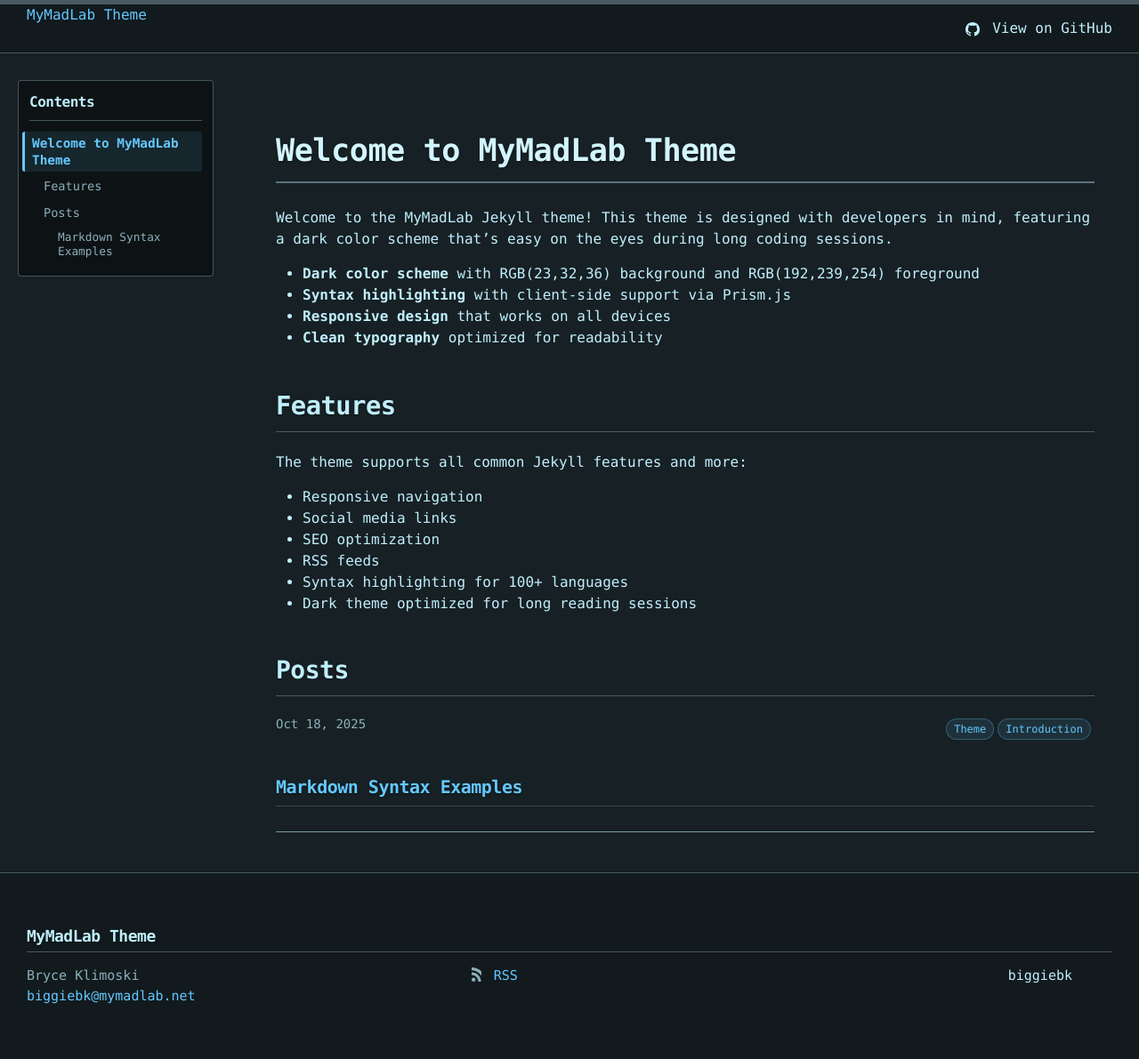
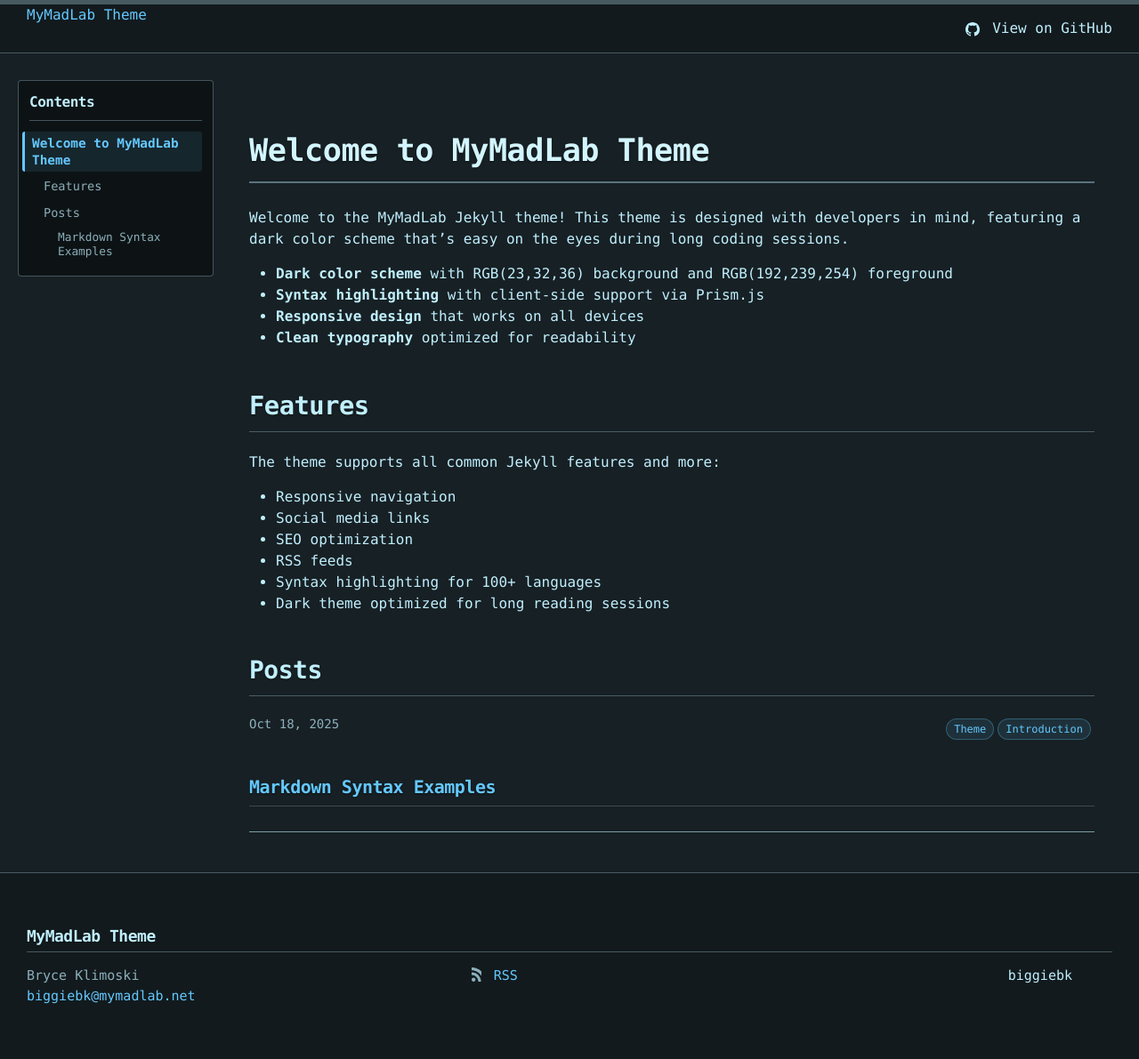
Before and after one commit to biggiebk/theme_mymadlab, a Jekyll site: the page built from index.md, in a window 1280 px wide. Shown: the whole page at 89% size. Built offline with Jekyll 4.4.1, drawn with Linux system fonts in a browser that asks for light colours; nearby versions of some CDN libraries.

Commit message:
Theme spacing

```diff
--- a/_sass/mymadlab/_layout.scss
+++ b/_sass/mymadlab/_layout.scss
@@ -316,6 +316,11 @@
     margin-left: 280px; /* TOC left (30px) + TOC width (250px) = 280px */
     margin-right: 20px; /* slightly smaller right gutter */
   }
+
+  /* When TOC is present, remove the wrapper's left padding so content sits closer to the TOC */
+  body.has-toc .page-content .wrapper {
+    padding-left: 0;
+  }
 }
 
 .page-heading {
```
